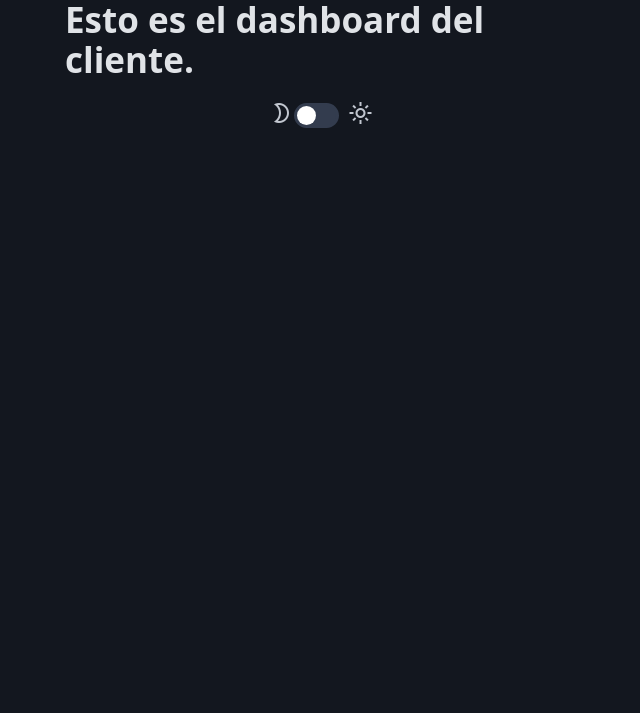
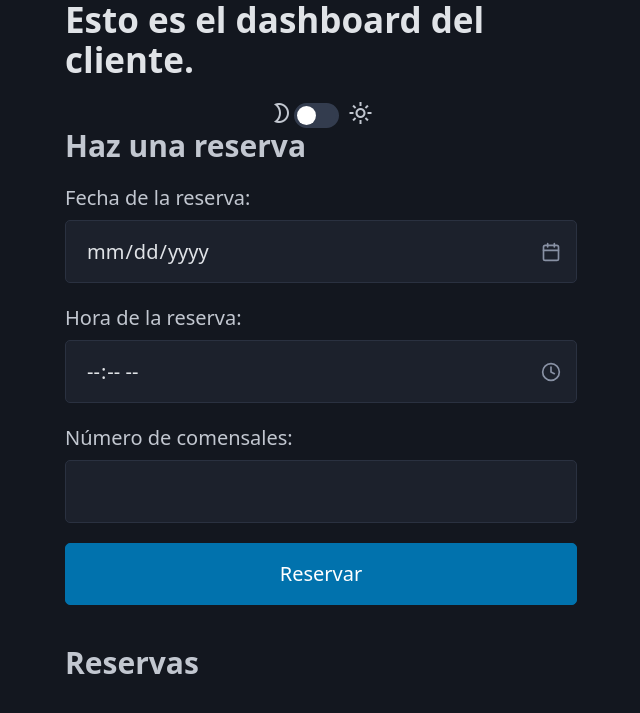
Before and after one commit to DanielBelenguer/olla_chillona_django, a Django app: template restaurante/templates/restaurante/dashboard_cliente.html in a window 1280 px wide. Shown: the top 713 px of the page, without its empty margins (319-959 px from the left). Run offline with Django 5.2, Linux system fonts and the light colour scheme; the template is opened without the code that fills it, so the values that code supplies are empty; some libraries are stand-ins or nearby versions.

Commit message:
Se empieza a hacer el dashboard_cliente, falta acabar.

```diff
--- a/restaurante/templates/restaurante/dashboard_cliente.html
+++ b/restaurante/templates/restaurante/dashboard_cliente.html
@@ -16,6 +16,24 @@
                 <input name="terms" id="tema" type="checkbox" role="switch" style="margin-top: 2px;" />
             <span class="material-symbols-outlined">light_mode</span>
         </div>
+        <form action="">
+            <h3>Haz una reserva</h3>
+            <label for="fecha">Fecha de la reserva:</label>
+            <input type="date" id="fecha" name="fecha" required>
+            <label for="hora">Hora de la reserva:</label>
+            <input type="time" id="hora" name="hora" required>
+            <label for="comensales">Número de comensales:</label>
+            <input type="number" id="comensales" name="comensales" required>
+            <button type="submit">Reservar</button>
+        </form>
+
+        <div style="margin-top: 20px;">
+            <h3>Reservas</h3>
+            <ul id="reservas">
+                <!-- Aquí se insertarán las reservas -->
+            </ul>
+        </div>
+
     </div>
     <script src="{% static 'restaurante/app.js' %}"></script>
 </body>
```
Also changed, not shown: db.sqlite3.
